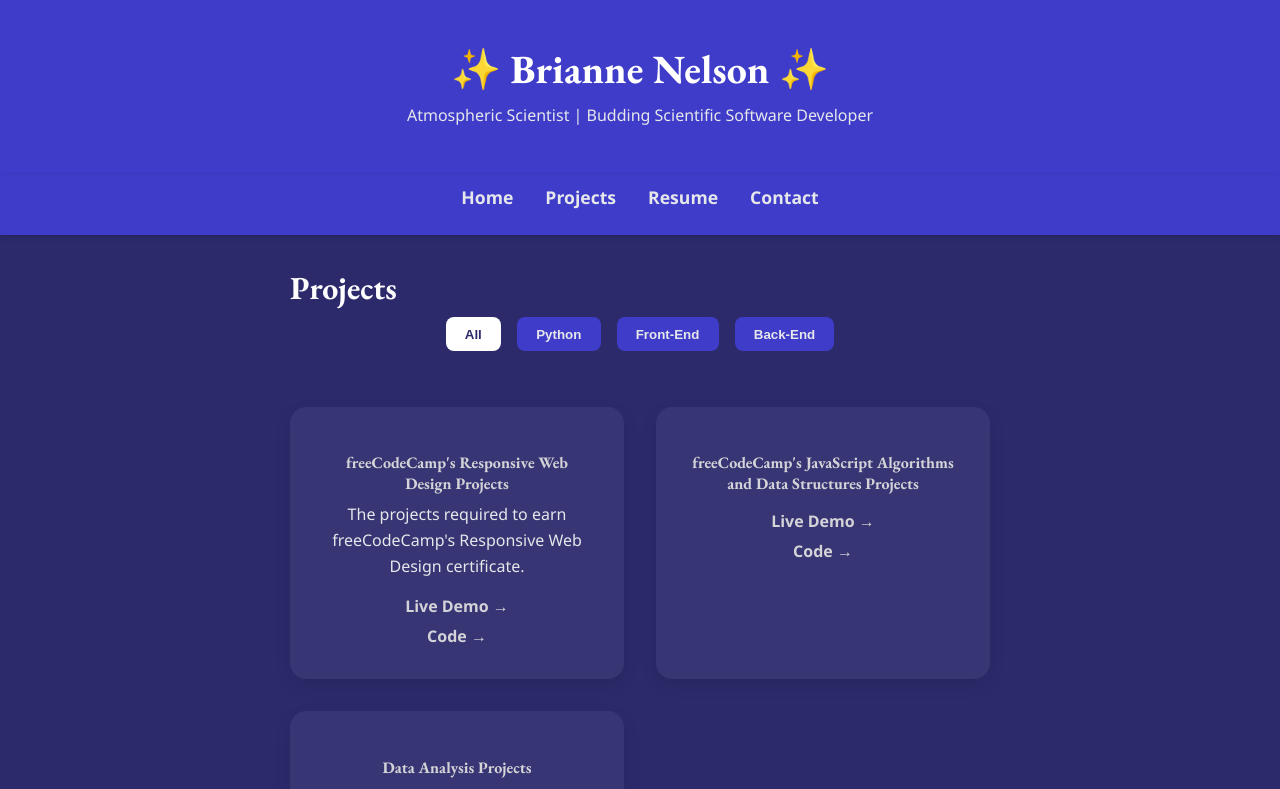
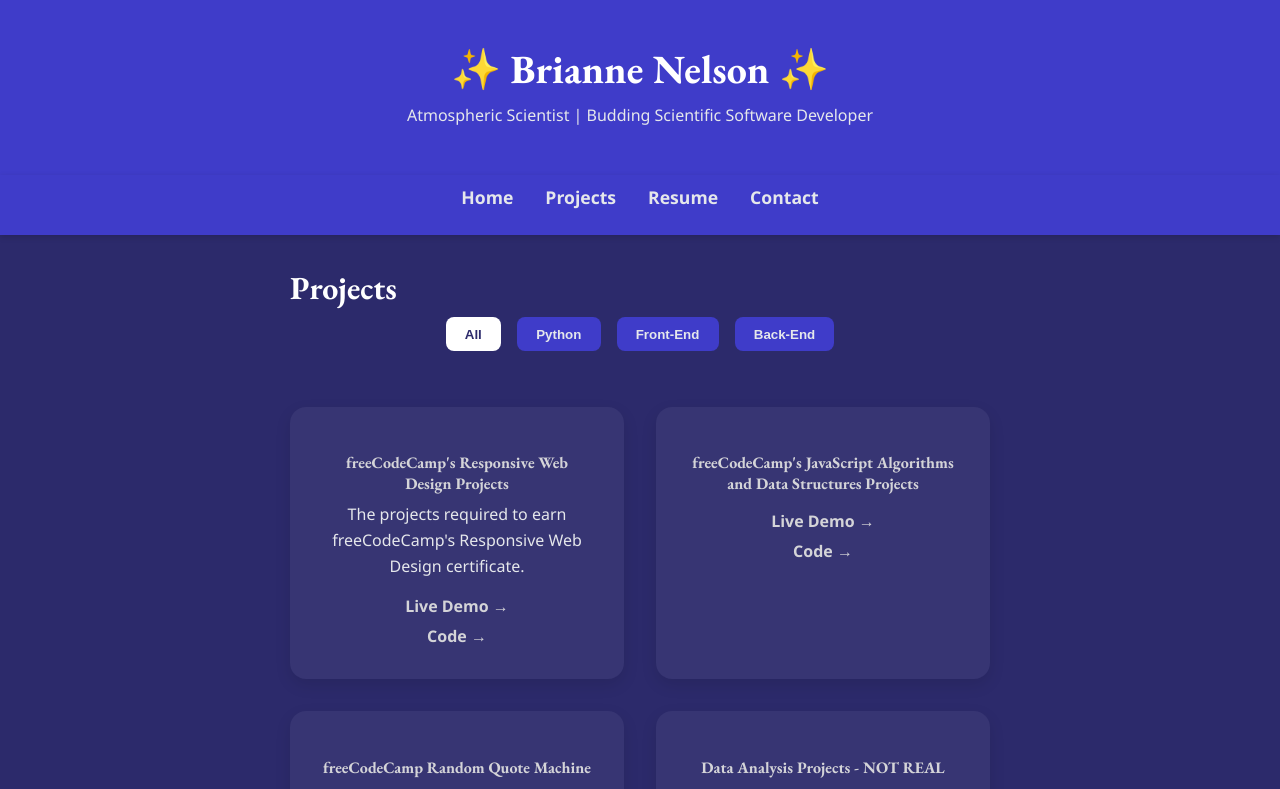
Before and after one commit to briannemg/portfolio, a React (Vite) app: page /portfolio/projects in a window 1280 px wide. Shown: the top 789 px of the page. Built offline with nearby package versions, Linux system fonts and the light colour scheme.

Commit message:
Adding Random Quote Machine project

```diff
--- a/src/pages/Projects.jsx
+++ b/src/pages/Projects.jsx
@@ -20,8 +20,14 @@ const allProjects = [
     demo: "https://briannemg.github.io/fcc-javascript-algorithms",
   },
   {
+    category: "Front-End",
+    title: "freeCodeCamp Random Quote Machine",
+    code: "https://github.com/briannemg/fcc-random-quote-machine",
+    demo: "https://briannemg.github.io/fcc-random-quote-machine",
+  },
+  {
     category: "Python",
-    title: "Data Analysis Projects",
+    title: "Data Analysis Projects - NOT REAL",
     description:
       "Python projects demonstrating exploratory data analysis, visualization, and statistical insights.",
     code: "https://github.com/briannemg/data-analysis-projects",
```
